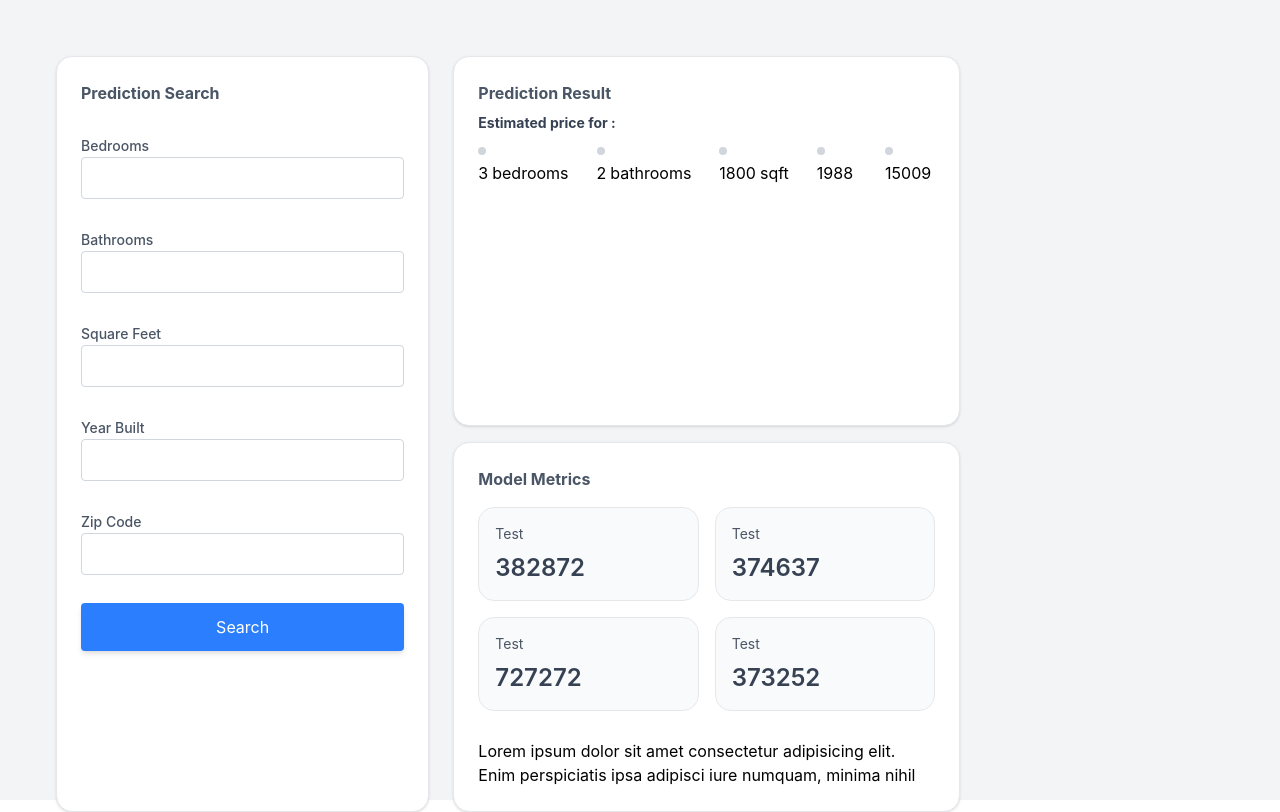
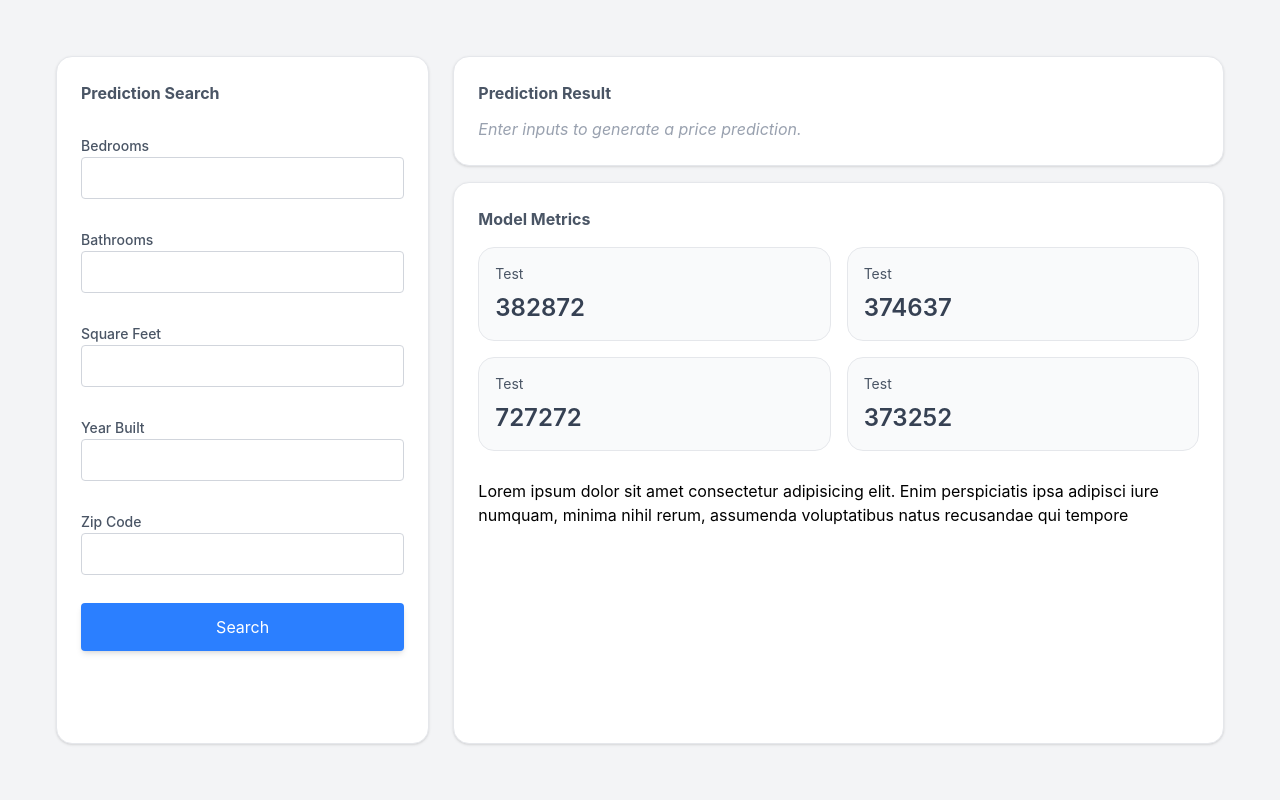
Before and after one commit to eobcre/ml-house-price, a React (Vite) app in the folder frontend/: page / in a window 1280 px wide. Built offline with nearby package versions, Linux system fonts and the light colour scheme.

Commit message:
feature: call inference endpoint from user inputs and display prediction results

```diff
--- a/frontend/src/App.tsx
+++ b/frontend/src/App.tsx
@@ -1,30 +1,67 @@
+import { useState } from "react";
+
 import PredictionInput from "./sections/PredictionInput";
 import PredictionResult from "./sections/PredictionResult";
 import ModelMetrics from "./sections/ModelMetrics";
 
+type FormState = {
+  bedrooms: string;
+  bathrooms: string;
+  sqft_living: string;
+  yr_built: string;
+  zipcode: string;
+};
+
+type PredictionResponse = {
+  ok: boolean;
+  raw: string;
+};
+
 const App = () => {
-  // test with dummy payload
+  const [result, setResult] = useState<number | null>(null);
+  const [form, setForm] = useState<FormState>({
+    bedrooms: "",
+    bathrooms: "",
+    sqft_living: "",
+    yr_built: "",
+    zipcode: "",
+  });
+  const [submittedForm, setSubmittedForm] = useState<FormState | null>(null);
+
   const handleSearch = async () => {
+    const payload = {
+      bedrooms: Number(form.bedrooms),
+      bathrooms: Number(form.bathrooms),
+      sqft_living: Number(form.sqft_living),
+      yr_built: Number(form.yr_built),
+      zipcode: Number(form.zipcode),
+    };
+
     try {
       const res = await fetch(`${import.meta.env.VITE_API_URL}/api/predict`, {
         method: "POST",
         headers: {
           "Content-Type": "application/json",
         },
-        body: JSON.stringify({
-          bedrooms: 4,
-          bathrooms: 2,
-          sqft_living: 2000,
-          yr_built: 2000,
-          zipcode: 98052,
-        }),
+        body: JSON.stringify(payload),
       });
 
-      const data = await res.json();
+      if (!res.ok) {
+        throw new Error("Network Error...");
+      }
 
-      if (!res.ok) {
-        throw new Error(data.error || "Error.");
-      }
+      const data: PredictionResponse = await res.json();
+      const parsed = JSON.parse(data.raw);
+      setResult(parsed.prediction);
+      setSubmittedForm(form);
+
+      setForm({
+        bedrooms: "",
+        bathrooms: "",
+        sqft_living: "",
+        yr_built: "",
+        zipcode: "",
+      });
 
       console.log("SUCCESS!!!", data);
     } catch (err: any) {
@@ -35,13 +72,14 @@ const App = () => {
   return (
     <div className="grid grid-cols-1 gap-6 bg-gray-100 p-6 min-h-screen lg:grid-cols-3 lg:p-14 lg:h-screen">
       <section className="bg-white border border-gray-200 rounded-2xl shadow-sm p-6 h-full lg:col-span-1">
-        <PredictionInput title="Prediction Search" handleSearch={handleSearch} />
+        <PredictionInput title="Prediction Search" handleSearch={handleSearch} form={form} setForm={setForm} />
       </section>
-      <div className="grid grid-rows-2 gap-4 h-full">
-        <section className="bg-white border border-gray-200 rounded-2xl shadow-sm p-6 lg:col-span-1">
-          <PredictionResult title="Prediction Result" />
+      <div className="flex flex-col gap-4 lg:col-span-2 h-full">
+        <section className="bg-white border border-gray-200 rounded-2xl shadow-sm p-6 shrink-0">
+          <PredictionResult title="Prediction Result" result={result} submittedForm={submittedForm} />
         </section>
-        <section className="bg-white border border-gray-200 rounded-2xl shadow-sm p-6 lg:col-span-1">
+
+        <section className="bg-white border border-gray-200 rounded-2xl shadow-sm p-6 flex-1 overflow-auto">
           <ModelMetrics title="Model Metrics" />
         </section>
       </div>
--- a/frontend/src/components/Input.tsx
+++ b/frontend/src/components/Input.tsx
@@ -1,12 +1,17 @@
 type InputProps = {
   label: string;
+  name: string;
+  value: string;
+  onChange: (e: React.ChangeEvent<HTMLInputElement>) => void;
 };
 
-const Input = ({ label }: InputProps) => {
+const Input = ({ label, name, value, onChange }: InputProps) => {
   return (
     <div>
-      <label htmlFor="" className="text-gray-600 text-sm font-medium">{label}</label>
-      <input type="text" placeholder="" className="border border-gray-300 bg-white rounded p-2 w-full" />
+      <label htmlFor="" className="text-gray-600 text-sm font-medium">
+        {label}
+      </label>
+      <input type="number" name={name} value={value} onChange={onChange} placeholder="" className="border border-gray-300 bg-white rounded p-2 w-full" />
     </div>
   );
 };
--- a/frontend/src/sections/PredictionInput.tsx
+++ b/frontend/src/sections/PredictionInput.tsx
@@ -1,20 +1,39 @@
 import Input from "../components/Input";
 import Button from "../components/Button";
+
+type FormState = {
+  bedrooms: string;
+  bathrooms: string;
+  sqft_living: string;
+  yr_built: string;
+  zipcode: string;
+};
 
 type PredictionInputProps = {
   title: string;
   handleSearch: () => Promise<void>;
+  form: FormState;
+  setForm: (value: FormState | ((prev: FormState) => FormState)) => void;
 };
 
-const PredictionInput = ({ title, handleSearch }: PredictionInputProps) => {
+const PredictionInput = ({ title, handleSearch, form, setForm }: PredictionInputProps) => {
+  const handleChange = (e: React.ChangeEvent<HTMLInputElement>) => {
+    const { name, value } = e.target;
+
+    setForm((prev) => ({
+      ...prev,
+      [name]: value,
+    }));
+  };
+
   return (
     <div className="flex flex-col gap-7 pb-6">
       <h1 className="text-gray-600 font-bold">{title}</h1>
-      <Input label="Bedrooms" />
-      <Input label="Bathrooms" />
-      <Input label="Square Feet" />
-      <Input label="Year Built" />
-      <Input label="Zip Code" />
+      <Input label="Bedrooms" name="bedrooms" value={form.bedrooms} onChange={handleChange} />
+      <Input label="Bathrooms" name="bathrooms" value={form.bathrooms} onChange={handleChange} />
+      <Input label="Square Feet" name="sqft_living" value={form.sqft_living} onChange={handleChange} />
+      <Input label="Year Built" name="yr_built" value={form.yr_built} onChange={handleChange} />
+      <Input label="Zip Code" name="zipcode" value={form.zipcode} onChange={handleChange} />
       <Button name="Search" onClick={handleSearch} />
     </div>
   );
--- a/frontend/src/sections/PredictionResult.tsx
+++ b/frontend/src/sections/PredictionResult.tsx
@@ -1,42 +1,50 @@
+type FormState = {
+  bedrooms: string;
+  bathrooms: string;
+  sqft_living: string;
+  yr_built: string;
+  zipcode: string;
+};
+
 type PredictionResultProps = {
   title: string;
   result: number | null;
+  submittedForm: FormState | null;
 };
 
-const inputValue = [
-  { id: 1, value: 3, default: "bedrooms" },
-  { id: 2, value: 2, default: "bathrooms" },
-  { id: 3, value: 1800, default: "sqft" },
-  { id: 4, value: 1988 },
-  { id: 5, value: 15009 },
-];
-
-const PredictionResult = ({ title, result }: PredictionResultProps) => {
+const PredictionResult = ({ title, result, submittedForm }: PredictionResultProps) => {
   return (
-    <div className="flex flex-col gap-8 h-full">
-      {/* prediction result section */}
-      <div className="flex flex-col gap-2">
+    <div className="flex flex-col h-full">
       <h1 className="text-gray-600 font-bold">{title}</h1>
-        {/* estimated price for section */}
       {result !== null ? (
         <div className="flex flex-col gap-1">
-            <h1 className="text-gray-700 text-sm font-bold">Estimated price for :</h1>
-            <div className="flex gap-7">
-              {inputValue.map((input) => (
-                <div key={input.id}>
-                  <p>
-                    <span className="inline-block bg-gray-300 rounded-full mr-1.5 w-2 h-2"></span>
-                    <span className="mr-1">{input.value}</span>
-                    <span>{input.default}</span>
-                  </p>
+          <p className="text-gray-700 text-4xl font-bold mt-1 mb-8">$ {result}</p>
+          <div className="flex flex-col">
+            <h1 className="text-gray-700 text-sm font-bold mb-1">Estimated price for :</h1>
+            <div className="flex gap-4">
+              {submittedForm && (
+                <div className="flex gap-4">
+                  {[
+                    { label: "bedrooms", value: submittedForm.bedrooms },
+                    { label: "bathrooms", value: submittedForm.bathrooms },
+                    { label: "sqft", value: submittedForm.sqft_living },
+                    { value: submittedForm.yr_built },
+                    { value: submittedForm.zipcode },
+                  ].map((item, index) => (
+                    <div key={index}>
+                      <span className="inline-block bg-gray-300 mr-1.5 w-2 h-2" />
+                      <span className="text-gray-700 mr-1">{item.value}</span>
+                      <span className="text-gray-700">{item.label}</span>
                     </div>
                   ))}
                 </div>
+              )}
+            </div>
+          </div>
         </div>
       ) : (
-          <p className="text-gray-400 italic">Enter inputs to generate a price prediction.</p>
+        <p className="text-gray-400 italic mt-3">Enter inputs to generate a price prediction.</p>
       )}
-      </div>
     </div>
   );
 };
```
Lines whose indentation alone changed are shown as unchanged.
